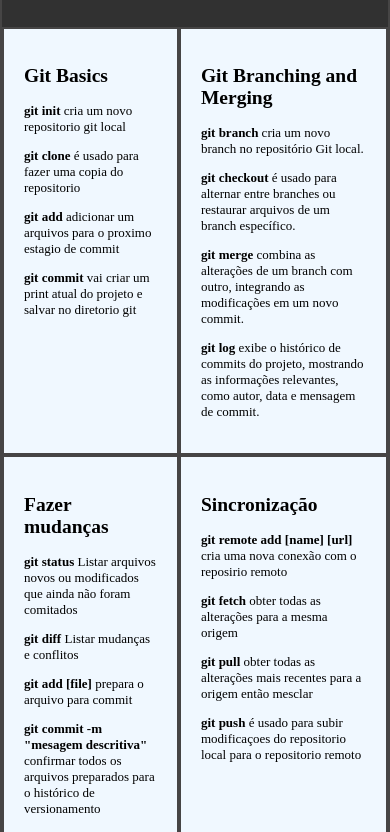
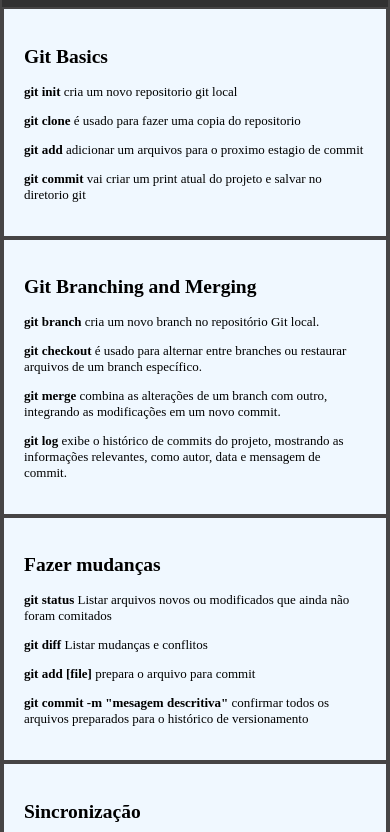
Before and after one commit to gustavocodigo/Git-Simple-Guide-Page, a plain HTML site: page index.html in a window 390 px wide. Shown: the part 103-935 px from the top of the page. Drawn offline with Linux system fonts and the light colour scheme.

```diff
--- a/css/style.css
+++ b/css/style.css
@@ -28,6 +28,19 @@ section {
 }
 
 
+@media screen and (max-width: 768px) {
+    section {
+        grid-template-areas:
+            "header"
+            "basics"
+            "branching"
+            "changes"
+            "sync";
+        grid-template-rows: auto; /* Ajuste a altura das linhas conforme necessário */
+    }
+}
+
+
 section .card {
     padding: 20px;
     border: 2px solid rgb(70, 69, 69);
```
